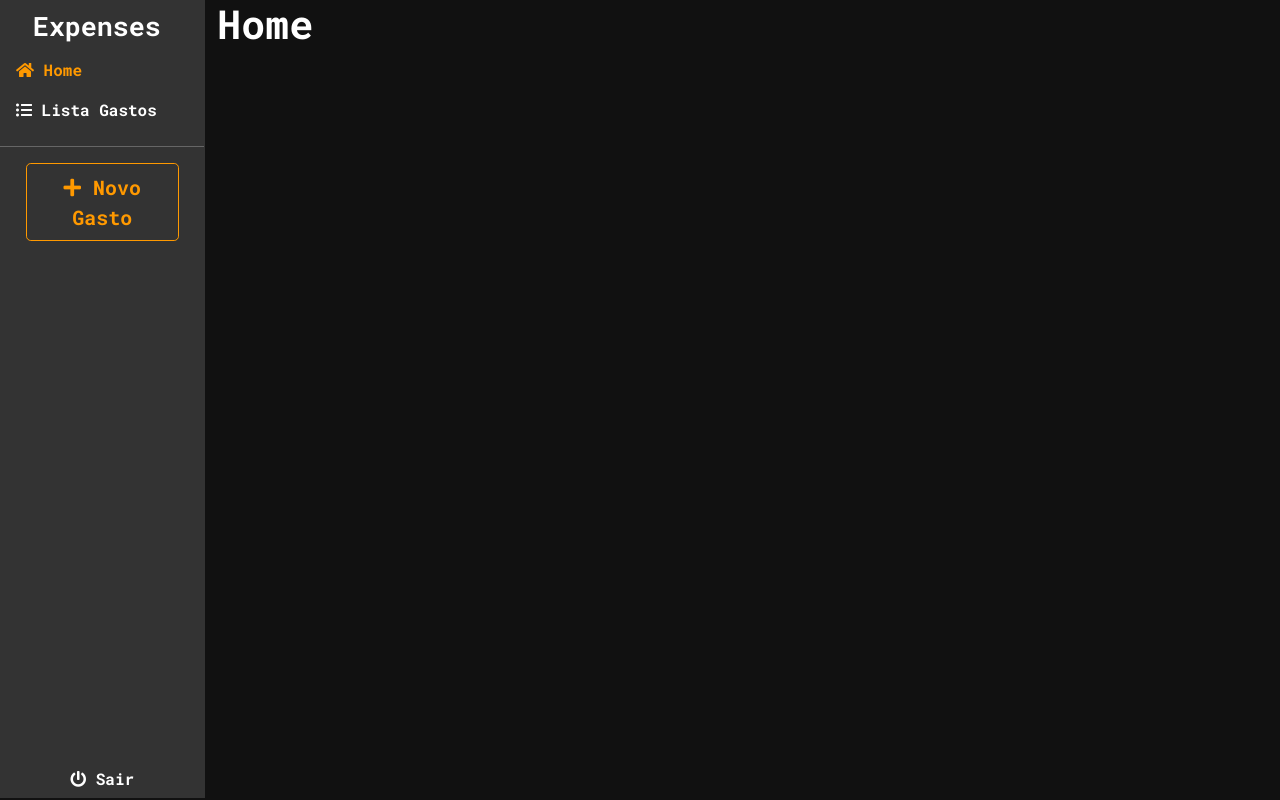
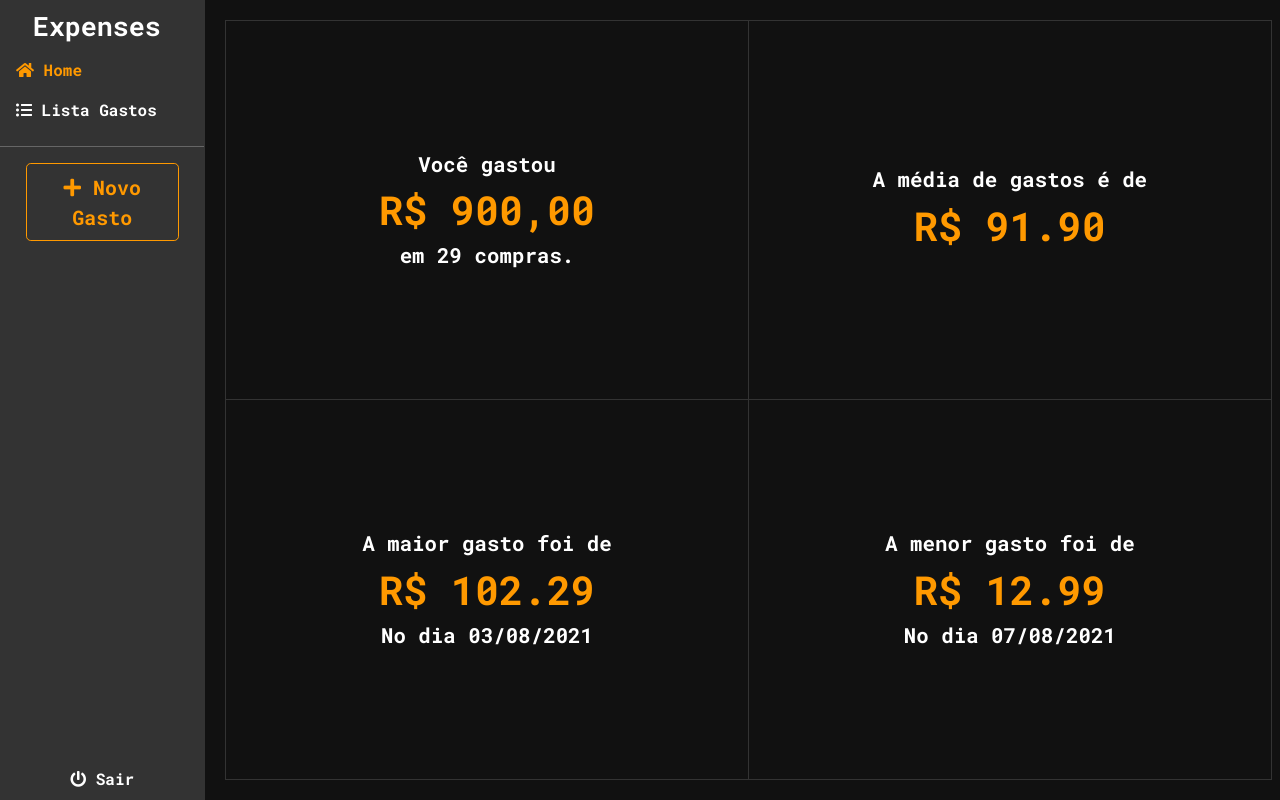
Before and after one commit to brenorusciolelli/Project_Expenses_Vuejs, a Vue app: page /#/ in a window 1280 px wide. Built offline with nearby package versions, Linux system fonts and the light colour scheme; no server answers; the database is empty; sample sign-in values are in the browser's storage.

Commit message:
Create Home Expenses

```diff
--- a/src/pages/home/Home.vue
+++ b/src/pages/home/Home.vue
@@ -1,11 +1,78 @@
 <template>
   <div class="home">
-    <h1>Home</h1>
+    <div class="row">
+      <div class="col-6 home-box">
+        <small>Você gastou</small>
+        <div class="money">R$ 900,00</div>
+        <small>
+          em 29 compras.
+        </small>
+      </div>
+      <div class="col-6 home-box">
+        <small>A média de gastos é de</small>
+        <div class="money">R$ 91.90</div>
+      </div>
+      <div class="col-6 home-box">
+        <small>A maior gasto foi de</small>
+        <div class="money">R$ 102.29</div>
+        <small>No dia 03/08/2021</small>
+      </div>
+      <div class="col-6 home-box">
+        <small>A menor gasto foi de</small>
+        <div class="money">R$ 12.99</div>
+        <small>No dia 07/08/2021</small>
+      </div>
+    </div>
   </div>
 </template>
 
 <script>
 
 export default {
+  name: 'Home',
+  data: () => ({
+    expenses: []
+  }),
+  created () {
+    this.getData()
+  },
+  methods: {
+    getData () {
+      const ref = this.$firebase.database().ref(`/${window.uid}`)
+
+      ref.on('value', data => {
+        const values = data.val()
+        this.expenses = Object.keys(values).map(i => values[i])
+      })
+    }
+  }
 }
 </script>
+
+<style lang="scss" scoped>
+.home {
+  padding: 20px;
+  width: 100%;
+  .home-box {
+    height: calc(50vh - 20px);
+    display: flex;
+    font-size: 30pt;
+    flex-direction: column;
+    align-items: center;
+    justify-content: center;
+    border: 1px solid var(--dark-medium);
+    small {
+      font-size: 1.3rem;
+    }
+    .money {
+      color: var(--featured);
+    }
+    &:nth-child(2),&:nth-child(4) {
+      border-left: none;
+    }
+     &:nth-child(3),&:nth-child(4) {
+      border-top: none;
+    }
+  }
+}
+</style>
```
